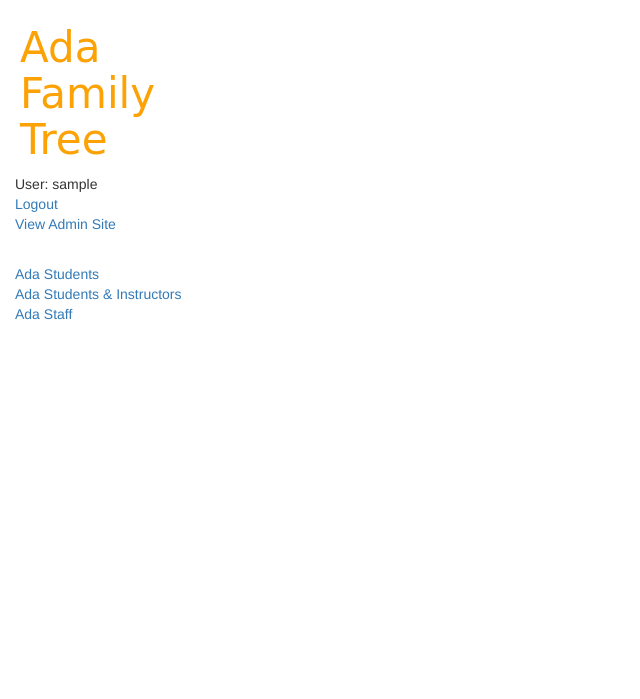
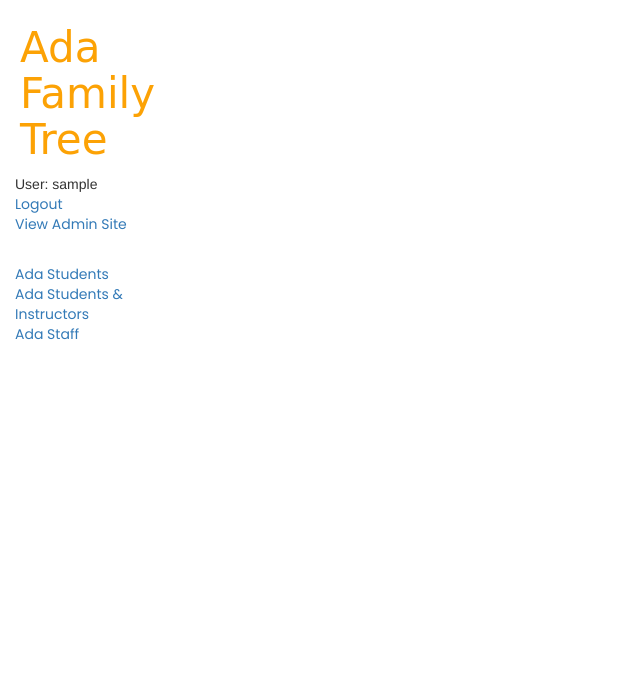
Before and after one commit to JNEdrozo/adaFamilyTree, a Django app: page /adaTree/ in a window 1280 px wide. Shown: the top 699 px of the page, without its empty margins (0-640 px from the left). Run offline with Django 3.2, Linux system fonts and the light colour scheme; the visitor is signed in with stand-in values (Sample User, id 1); data that the repository does not hold is empty; some libraries are stand-ins or nearby versions; some web fonts are replaced.

Commit message:
1)Added type(program) in the adaTree view; 2) Adjusted font style in sidebar

```diff
--- a/adaTree/static/css/style.css
+++ b/adaTree/static/css/style.css
@@ -11,9 +11,13 @@
 }
 
 .sidebar-nav {
-    margin-top: 30px;
-    padding: 0;
-    list-style: none;
+  margin-top: 30px;
+  padding: 0;
+  list-style: none;
+}
+
+.sidebar-nav a, .login-info a{
+  font-family: 'Poppins', sans-serif;
 }
 
 .login-info li {
--- a/adaTree/templates/base_generic.html
+++ b/adaTree/templates/base_generic.html
@@ -9,6 +9,7 @@
     <script src="https://maxcdn.bootstrapcdn.com/bootstrap/3.3.7/js/bootstrap.min.js"></script>
     <link href="https://fonts.googleapis.com/css?family=Macondo+Swash+Caps" rel="stylesheet">
     <link href="https://fonts.googleapis.com/css?family=Barrio" rel="stylesheet">
+    <link href="https://fonts.googleapis.com/css?family=Poppins" rel="stylesheet">
 
     <!-- Add additional CSS in static file -->
     {% load static %}
--- a/adaTree/views.py
+++ b/adaTree/views.py
@@ -120,7 +120,7 @@ def adaTree(request):
     cohorts = Cohort.objects.all()
     instructors = Instructor.objects.all()
 
-    nodes = [{"id": "Ada Developers Academy", "full_name": "Ada Developers Academy"}]
+    nodes = [{"id": "Ada Developers Academy", "full_name": "Ada Developers Academy", "type": 'program'}]
     links = []
 
     for profile in profiles:
```
